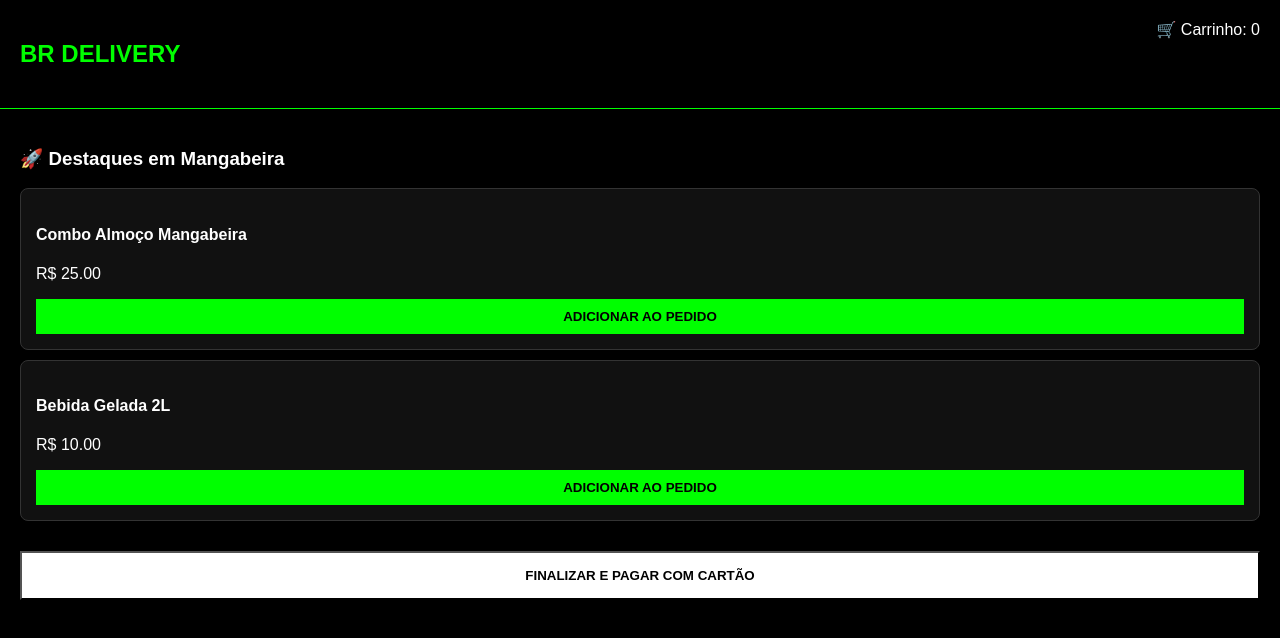
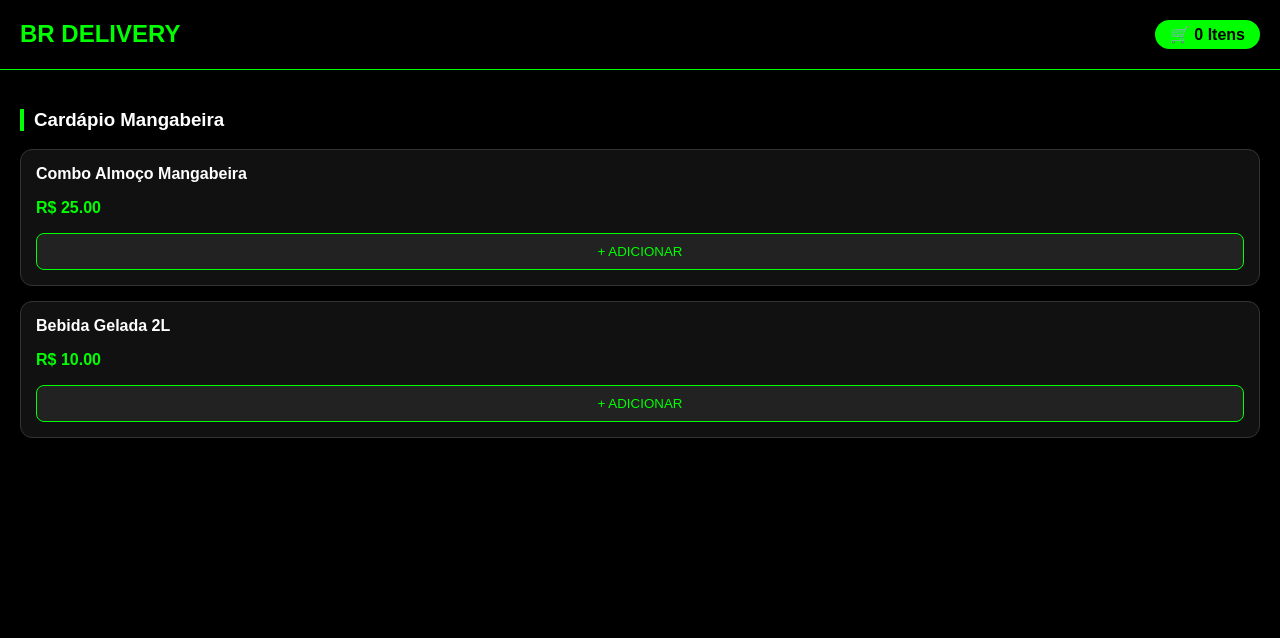
Before and after one commit to brempeedimento-byte/br-delivery-express, a Next.js app: page /shop in a window 1280 px wide. Shown: the top 638 px of the page. Built offline with nearby package versions, Linux system fonts and the light colour scheme.

Commit message:
UI: Integração Marketplace Mercado Pago e Rotas Ativas

```diff
--- a/app/shop/page.tsx
+++ b/app/shop/page.tsx
@@ -2,28 +2,49 @@
 import { useState } from 'react';
 
 export default function Marketplace() {
-  const [cart, setCart] = useState(0);
+  const [cart, setCart] = useState([]);
   const produtos = [
-    { id: 1, nome: 'Combo Almoço Mangabeira', preco: '25.00' },
-    { id: 2, nome: 'Bebida Gelada 2L', preco: '10.00' }
+    { id: 1, nome: 'Combo Almoço Mangabeira', preco: 25.00 },
+    { id: 2, nome: 'Bebida Gelada 2L', preco: 10.00 }
   ];
+
+  const total = cart.reduce((acc, item) => acc + item.preco, 0);
 
   return (
     <div style={{ background: '#000', color: '#fff', minHeight: '100vh', fontFamily: 'sans-serif' }}>
-      <nav style={{ display: 'flex', justifyContent: 'space-between', padding: '20px', borderBottom: '1px solid #0f0' }}>
-        <h2 style={{ color: '#0f0' }}>BR DELIVERY</h2>
-        <span>🛒 Carrinho: {cart}</span>
+      <nav style={{ display: 'flex', justifyContent: 'space-between', padding: '20px', borderBottom: '1px solid #0f0', position: 'sticky', top: 0, background: '#000' }}>
+        <h2 style={{ color: '#0f0', margin: 0 }}>BR DELIVERY</h2>
+        <div style={{ background: '#0f0', color: '#000', padding: '5px 15px', borderRadius: '20px', fontWeight: 'bold' }}>
+          🛒 {cart.length} Itens
+        </div>
       </nav>
+
       <main style={{ padding: '20px' }}>
-        <h3>🚀 Destaques em Mangabeira</h3>
+        <h3 style={{ borderLeft: '4px solid #0f0', paddingLeft: '10px' }}>Cardápio Mangabeira</h3>
         {produtos.map(p => (
-          <div key={p.id} style={{ background: '#111', padding: '15px', marginBottom: '10px', borderRadius: '8px', border: '1px solid #333' }}>
-            <h4>{p.nome}</h4>
-            <p>R$ {p.preco}</p>
-            <button onClick={() => setCart(cart + 1)} style={{ background: '#0f0', border: 'none', padding: '10px', width: '100%', fontWeight: 'bold', cursor: 'pointer' }}>ADICIONAR AO PEDIDO</button>
+          <div key={p.id} style={{ background: '#111', padding: '15px', marginBottom: '15px', borderRadius: '12px', border: '1px solid #333' }}>
+            <h4 style={{ margin: '0 0 10px 0' }}>{p.nome}</h4>
+            <p style={{ color: '#0f0', fontWeight: 'bold' }}>R$ {p.preco.toFixed(2)}</p>
+            <button
+              onClick={() => setCart([...cart, p])}
+              style={{ background: '#222', color: '#0f0', border: '1px solid #0f0', padding: '10px', width: '100%', borderRadius: '8px', cursor: 'pointer' }}
+            >
+              + ADICIONAR
+            </button>
           </div>
         ))}
-        <button style={{ background: '#fff', color: '#000', width: '100%', padding: '15px', marginTop: '20px', fontWeight: 'bold' }}>FINALIZAR E PAGAR COM CARTÃO</button>
+
+        {cart.length > 0 && (
+          <div style={{ marginTop: '30px', padding: '20px', background: '#0f0', color: '#000', borderRadius: '12px', textAlign: 'center' }}>
+            <h3>Total: R$ {total.toFixed(2)}</h3>
+            <button
+              onClick={() => alert('Redirecionando para o Mercado Pago...')}
+              style={{ background: '#000', color: '#fff', border: 'none', padding: '15px 30px', fontWeight: 'bold', borderRadius: '8px', width: '100%', fontSize: '16px' }}
+            >
+              PAGAR AGORA (CARTÃO/PIX)
+            </button>
+          </div>
+        )}
       </main>
     </div>
   );
```
